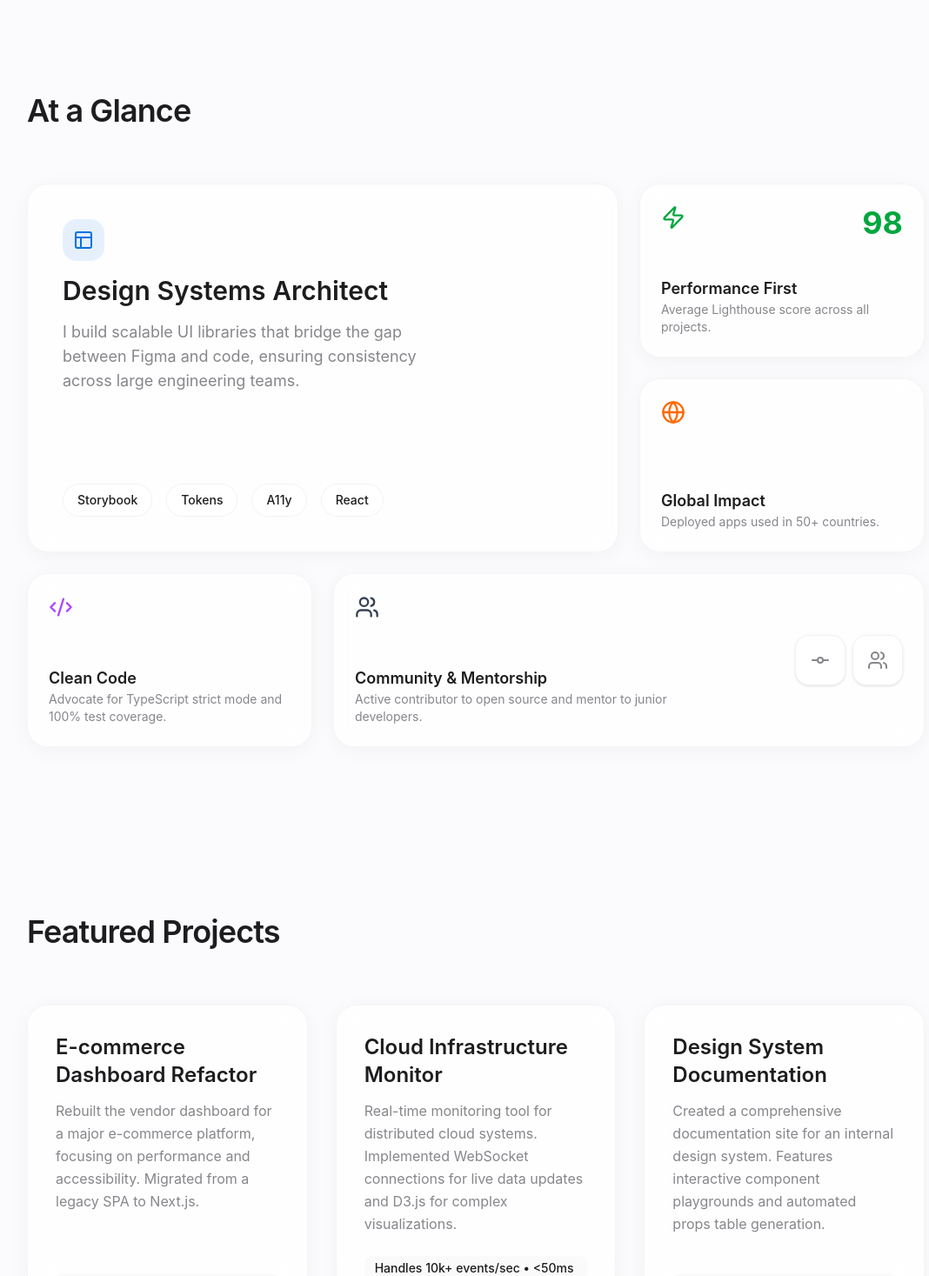
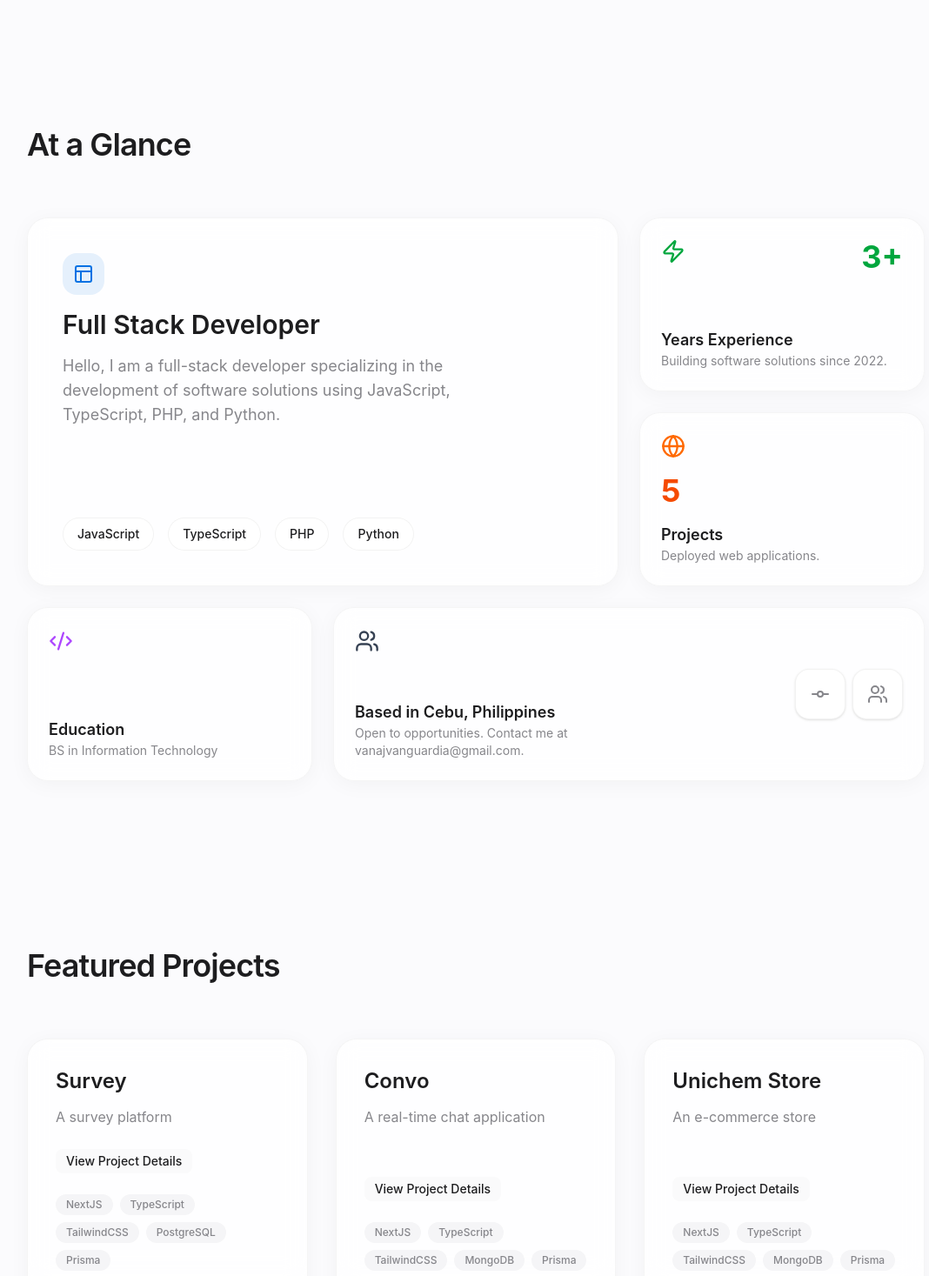
Before and after one commit to vn-aj-vngrd/portfolio-2.0, a Next.js app: page / in a window 1280 px wide. Shown: the part 1330-2797 px from the top of the page at 87% size, without its empty margins (93-1161 px from the left). Built offline with nearby package versions, Linux system fonts and the light colour scheme.

Commit message:
refactor: Externalize portfolio content into `portfolio-data.json` and introduce types for data-driven components.

```diff
--- a/src/components/sections/About.tsx
+++ b/src/components/sections/About.tsx
@@ -1,7 +1,9 @@
 import React from "react";
 import { Section } from "../ui/Section";
+import portfolioData from "@/data/portfolio-data.json";
 
 export const About = () => {
+  const { about } = portfolioData;
   return (
     <Section id="about">
       <div className="max-w-3xl mx-auto text-center space-y-8">
@@ -10,15 +12,11 @@ export const About = () => {
           and <span className="text-accent">engineering</span>.
         </h2>
         <div className="space-y-6 text-lg md:text-xl text-muted-foreground leading-relaxed">
+          <p>{about.description}</p>
           <p>
-            With over 6 years of experience, I believe that the best products
-            are built at the intersection of robust technical architecture and
-            intuitive user experience.
-          </p>
-          <p>
-            Currently, I'm focused on building accessible design systems and
-            optimizing performance for high-traffic applications. I enjoy
-            solving complex problems with simple, maintainable code.
+            I hold a {about.details.degree} and I am currently based in{" "}
+            {about.details.address}. My passion lies in creating software
+            solutions using modern technologies.
           </p>
         </div>
       </div>
--- a/src/components/sections/BentoGrid.tsx
+++ b/src/components/sections/BentoGrid.tsx
@@ -4,6 +4,7 @@ import React from "react";
 import { motion } from "framer-motion";
 import { Section } from "../ui/Section";
 import { Code2, Globe, Zap, Layout, Users, GitCommit } from "lucide-react";
+import portfolioData from "@/data/portfolio-data.json";
 
 const BentoCard = ({
   children,
@@ -26,6 +27,16 @@ const BentoCard = ({
 );
 
 export const BentoGrid = () => {
+  const { about, projects, skills, experience } = portfolioData;
+
+  // Calculate years of experience (approximate from first job)
+  const startYear = 2022; // Based on "September 2022" in data
+  const currentYear = new Date().getFullYear();
+  const yearsOfExperience = currentYear - startYear;
+
+  // Get top skills for the main card
+  const topSkills = skills.slice(0, 4);
+
   return (
     <Section id="highlights">
       <h2 className="text-4xl font-semibold mb-16 tracking-tight">
@@ -39,16 +50,13 @@ export const BentoGrid = () => {
               <div className="w-12 h-12 rounded-2xl bg-accent/10 flex items-center justify-center text-accent">
                 <Layout size={24} />
               </div>
-              <h3 className="text-3xl font-semibold">
-                Design Systems Architect
-              </h3>
+              <h3 className="text-3xl font-semibold">Full Stack Developer</h3>
               <p className="text-lg text-muted-foreground max-w-md">
-                I build scalable UI libraries that bridge the gap between Figma
-                and code, ensuring consistency across large engineering teams.
+                {about.description}
               </p>
             </div>
             <div className="flex flex-wrap gap-4 mt-8">
-              {["Storybook", "Tokens", "A11y", "React"].map((tag) => (
+              {topSkills.map((tag) => (
                 <span
                   key={tag}
                   className="px-4 py-2 bg-white/50 rounded-full text-sm font-medium border border-black/5"
@@ -60,7 +68,7 @@ export const BentoGrid = () => {
           </div>
         </BentoCard>
 
-        {/* Small Card: Performance */}
+        {/* Small Card: Experience */}
         <BentoCard
           delay={0.1}
           className="bg-gradient-to-br from-green-50 to-emerald-50"
@@ -68,34 +76,41 @@ export const BentoGrid = () => {
           <div className="flex flex-col h-full justify-between">
             <div className="flex justify-between items-start">
               <Zap className="text-green-600" size={28} />
-              <span className="text-4xl font-bold text-green-600">98</span>
+              <span className="text-4xl font-bold text-green-600">
+                {yearsOfExperience}+
+              </span>
             </div>
             <div>
-              <h4 className="font-semibold text-lg">Performance First</h4>
+              <h4 className="font-semibold text-lg">Years Experience</h4>
               <p className="text-sm text-muted-foreground">
-                Average Lighthouse score across all projects.
+                Building software solutions since {startYear}.
               </p>
             </div>
           </div>
         </BentoCard>
 
-        {/* Small Card: Global Reach */}
+        {/* Small Card: Projects */}
         <BentoCard
           delay={0.2}
           className="bg-gradient-to-br from-orange-50 to-amber-50"
         >
           <div className="flex flex-col h-full justify-between">
             <Globe className="text-orange-500" size={28} />
+            <div className="flex justify-between items-start">
+              <span className="text-4xl font-bold text-orange-600">
+                {projects.length}
+              </span>
+            </div>
             <div>
-              <h4 className="font-semibold text-lg">Global Impact</h4>
+              <h4 className="font-semibold text-lg">Projects</h4>
               <p className="text-sm text-muted-foreground">
-                Deployed apps used in 50+ countries.
+                Deployed web applications.
               </p>
             </div>
           </div>
         </BentoCard>
 
-        {/* Medium Card: Code Quality */}
+        {/* Medium Card: Education */}
         <BentoCard
           delay={0.3}
           className="md:col-span-1 bg-gradient-to-br from-purple-50 to-pink-50"
@@ -103,15 +118,15 @@ export const BentoGrid = () => {
           <div className="flex flex-col h-full justify-between">
             <Code2 className="text-purple-500" size={28} />
             <div>
-              <h4 className="font-semibold text-lg">Clean Code</h4>
+              <h4 className="font-semibold text-lg">Education</h4>
               <p className="text-sm text-muted-foreground">
-                Advocate for TypeScript strict mode and 100% test coverage.
+                {about.details.degree}
               </p>
             </div>
           </div>
         </BentoCard>
 
-        {/* Medium Card: Mentorship/Community */}
+        {/* Medium Card: Location & Contact */}
         <BentoCard
           delay={0.4}
           className="md:col-span-2 bg-gradient-to-br from-gray-50 to-slate-100"
@@ -121,11 +136,10 @@ export const BentoGrid = () => {
               <Users className="text-gray-700" size={28} />
               <div>
                 <h4 className="font-semibold text-lg">
-                  Community & Mentorship
+                  Based in {about.details.address}
                 </h4>
                 <p className="text-sm text-muted-foreground max-w-sm">
-                  Active contributor to open source and mentor to junior
-                  developers.
+                  Open to opportunities. Contact me at {about.details.email}.
                 </p>
               </div>
             </div>
--- a/src/components/sections/Experience.tsx
+++ b/src/components/sections/Experience.tsx
@@ -3,38 +3,14 @@
 import React from "react";
 import { Section } from "../ui/Section";
 
-const experience = [
-  {
-    role: "Senior Frontend Engineer",
-    company: "TechCorp",
-    period: "2022 - Present",
-    description: [
-      "Led the migration of the main marketing site to Next.js App Router, improving SEO and reducing build times by 60%.",
-      "Architected a shared component library used across 5 different product lines, ensuring UI consistency.",
-      "Mentored 3 junior developers and conducted weekly code review sessions.",
-    ],
-  },
-  {
-    role: "Frontend Engineer",
-    company: "StartupX",
-    period: "2020 - 2022",
-    description: [
-      "Developed key features for the flagship SaaS product using React and Redux.",
-      "Implemented a comprehensive end-to-end testing suite with Cypress, reducing regression bugs by 30%.",
-      "Collaborated closely with product designers to implement complex data visualizations.",
-    ],
-  },
-  {
-    role: "Web Developer",
-    company: "Creative Agency",
-    period: "2018 - 2020",
-    description: [
-      "Built responsive websites for diverse clients using modern HTML, CSS, and JavaScript.",
-      "Optimized site performance, achieving 90+ Lighthouse scores for all client projects.",
-      "Managed deployment pipelines and server configurations.",
-    ],
-  },
-];
+import portfolioData from "@/data/portfolio-data.json";
+
+const experience = portfolioData.experience.map((job) => ({
+  role: job.role,
+  company: job.company,
+  period: job.dates,
+  description: [job.description], // Wrap string in array to match component structure
+}));
 
 import { motion } from "framer-motion";
 
--- a/src/components/sections/Hero.tsx
+++ b/src/components/sections/Hero.tsx
@@ -5,8 +5,11 @@ import { motion } from "framer-motion";
 import { ArrowRight, Download } from "lucide-react";
 import { Button } from "../ui/Button";
 import { Section } from "../ui/Section";
+import portfolioData from "@/data/portfolio-data.json";
 
 export const Hero = () => {
+  const { about } = portfolioData;
+
   return (
     <Section className="min-h-screen flex items-center pt-32 pb-16 justify-center text-center">
       <div className="max-w-4xl">
@@ -28,9 +31,8 @@ export const Hero = () => {
           transition={{ duration: 0.6, delay: 0.2, ease: "easeOut" }}
           className="text-xl md:text-2xl text-muted-foreground mb-10 max-w-2xl mx-auto leading-relaxed"
         >
-          I'm John Doe, a Senior Full-Stack Engineer based in San Francisco. I
-          specialize in building scalable web applications and accessible design
-          systems.
+          I'm {about.details.name}, a {about.title} based in{" "}
+          {about.details.address}. {about.description}
         </motion.p>
 
         <motion.div
--- a/src/components/sections/Projects.tsx
+++ b/src/components/sections/Projects.tsx
@@ -5,42 +5,18 @@ import { ExternalLink, Github } from "lucide-react";
 import { Section } from "../ui/Section";
 import { Button } from "../ui/Button";
 
-const projects = [
-  {
-    title: "E-commerce Dashboard Refactor",
-    description:
-      "Rebuilt the vendor dashboard for a major e-commerce platform, focusing on performance and accessibility. Migrated from a legacy SPA to Next.js.",
-    metrics: "Reduced TTI by 40% • 50k+ daily users • 98/100 Lighthouse",
-    tags: ["Next.js", "TypeScript", "GraphQL", "TanStack Query"],
-    links: {
-      demo: "https://example.com",
-      repo: "https://github.com",
-    },
+import portfolioData from "@/data/portfolio-data.json";
+
+const projects = portfolioData.projects.map((project) => ({
+  title: project.title,
+  description: project.description,
+  metrics: "View Project Details", // Placeholder as metrics are not in JSON
+  tags: project.tech,
+  links: {
+    demo: project.link,
+    repo: project.link, // Assuming repo link is same or not available separately
   },
-  {
-    title: "Cloud Infrastructure Monitor",
-    description:
-      "Real-time monitoring tool for distributed cloud systems. Implemented WebSocket connections for live data updates and D3.js for complex visualizations.",
-    metrics:
-      "Handles 10k+ events/sec • <50ms latency • Zero downtime deployment",
-    tags: ["React", "Node.js", "WebSockets", "D3.js", "Redis"],
-    links: {
-      demo: "https://example.com",
-      repo: "https://github.com",
-    },
-  },
-  {
-    title: "Design System Documentation",
-    description:
-      "Created a comprehensive documentation site for an internal design system. Features interactive component playgrounds and automated props table generation.",
-    metrics: "Used by 40+ engineers • Reduced onboarding time by 50%",
-    tags: ["Next.js", "MDX", "Tailwind CSS", "Storybook"],
-    links: {
-      demo: "https://example.com",
-      repo: "https://github.com",
-    },
-  },
-];
+}));
 
 import { motion } from "framer-motion";
 
--- a/src/components/sections/Skills.tsx
+++ b/src/components/sections/Skills.tsx
@@ -4,38 +4,72 @@ import React from "react";
 import { motion } from "framer-motion";
 import { Section } from "../ui/Section";
 
-const skills = {
-  Frontend: [
+import portfolioData from "@/data/portfolio-data.json";
+
+const categorizeSkills = (skills: string[]) => {
+  const categories: Record<string, string[]> = {
+    Frontend: [],
+    Backend: [],
+    Database: [],
+    Tools: [],
+    Other: [],
+  };
+
+  const frontendSkills = [
+    "JavaScript",
+    "TypeScript",
     "React",
-    "Next.js",
-    "TypeScript",
-    "Tailwind CSS",
-    "Framer Motion",
+    "NextJS",
+    "TailwindCSS",
+    "HTML5",
+    "CSS3",
+    "Figma",
+    "Redux",
+    "Zustand",
     "GraphQL",
-    "Redux/Zustand",
-  ],
-  Backend: [
-    "Node.js",
-    "PostgreSQL",
-    "Redis",
-    "Serverless Functions",
+  ];
+  const backendSkills = [
+    "PHP",
+    "Python",
+    "NodeJS",
+    "Express",
+    "ASP .NET Core",
     "REST APIs",
-  ],
-  Tooling: [
+  ];
+  const databaseSkills = ["MySQL", "MongoDB", "PostgreSQL", "MSSQL", "Redis"];
+  const toolSkills = [
+    "Docker",
+    "GitHub",
     "Git",
-    "Docker",
+    "Slack",
+    "Trello",
     "AWS",
-    "CI/CD (GitHub Actions)",
-    "Jest/Vitest",
+    "CI/CD",
+    "Jest",
     "Cypress",
-  ],
-  Design: [
-    "Figma",
-    "UI/UX Principles",
-    "Accessibility (WCAG)",
-    "Design Systems",
-  ],
+  ];
+
+  skills.forEach((skill) => {
+    if (frontendSkills.includes(skill)) {
+      categories.Frontend.push(skill);
+    } else if (backendSkills.includes(skill)) {
+      categories.Backend.push(skill);
+    } else if (databaseSkills.includes(skill)) {
+      categories.Database.push(skill);
+    } else if (toolSkills.includes(skill)) {
+      categories.Tools.push(skill);
+    } else {
+      categories.Other.push(skill);
+    }
+  });
+
+  // Remove empty categories
+  return Object.fromEntries(
+    Object.entries(categories).filter(([_, v]) => v.length > 0)
+  );
 };
+
+const skills = categorizeSkills(portfolioData.skills);
 
 export const Skills = () => {
   return (
--- /dev/null
+++ b/src/data/portfolio-data.json
@@ -0,0 +1,131 @@
+{
+    "about": {
+        "title": "About Me",
+        "description": "Hello, I am a full-stack developer specializing in the development of software solutions using JavaScript, TypeScript, PHP, and Python.",
+        "details": {
+            "name": "Van AJ Vanguardia",
+            "age": "23 years old",
+            "degree": "BS in Information Technology",
+            "email": "vanajvanguardia@gmail.com",
+            "address": "Cebu, Philippines"
+        }
+    },
+    "experience": [
+        {
+            "company": "Full Scale Teams PH",
+            "role": "Software Developer",
+            "dates": "July 2024 - Present",
+            "description": "Developing software solutions using ASP .NET Core, NextJS, Docker, MSSQL, GitHub, Slack, and Trello to collaborate with teams in writing, debugging, and testing code."
+        },
+        {
+            "company": "GigaBook Inc.",
+            "role": "Full Scale - Internship",
+            "dates": "September 2023 - January 2024",
+            "description": "Engaged in diverse training programs and assessment projects, utilizing technologies like ASP .NET Core, NextJS, Docker, MSSQL, GitHub, Slack, and Trello to collaborate with teams in writing, debugging, and testing code."
+        },
+        {
+            "company": "MYT SoftDev Solutions Inc.",
+            "role": "Module 0 - Internship",
+            "dates": "September 2022 - December 2022",
+            "description": "Engaged in developing different ERP systems, specializing in backend development, and trained to adapt to the current trend in the IT industry."
+        },
+        {
+            "company": "Summer Internship",
+            "role": "Astro Shipping Management Inc.",
+            "dates": "June 2022 - July 2022",
+            "description": "Created software that performs data migration to transfer data from an Excel file to the company's planned maintenance system."
+        }
+    ],
+    "education": [
+        {
+            "school": "University of Cebu",
+            "degree": "BS in Information Technology",
+            "dates": "2020 - 2024"
+        }
+    ],
+    "skills": [
+        "JavaScript",
+        "TypeScript",
+        "PHP",
+        "Python",
+        "React",
+        "NextJS",
+        "NodeJS",
+        "Express",
+        "TailwindCSS",
+        "MySQL",
+        "MongoDB",
+        "PostgreSQL",
+        "ASP .NET Core",
+        "Docker",
+        "MSSQL",
+        "GitHub",
+        "Slack",
+        "Trello",
+        "HTML5",
+        "CSS3",
+        "Git",
+        "Figma"
+    ],
+    "projects": [
+        {
+            "title": "Survey",
+            "description": "A survey platform",
+            "tech": [
+                "NextJS",
+                "TypeScript",
+                "TailwindCSS",
+                "PostgreSQL",
+                "Prisma"
+            ],
+            "link": "https://survey-beta-pied.vercel.app/"
+        },
+        {
+            "title": "Convo",
+            "description": "A real-time chat application",
+            "tech": [
+                "NextJS",
+                "TypeScript",
+                "TailwindCSS",
+                "MongoDB",
+                "Prisma"
+            ],
+            "link": "https://convo-beta-five.vercel.app/"
+        },
+        {
+            "title": "Unichem Store",
+            "description": "An e-commerce store",
+            "tech": [
+                "NextJS",
+                "TypeScript",
+                "TailwindCSS",
+                "MongoDB",
+                "Prisma"
+            ],
+            "link": "https://unichem-store.vercel.app/"
+        },
+        {
+            "title": "WatchBox",
+            "description": "A movie/TV show tracker",
+            "tech": [
+                "React",
+                "JavaScript",
+                "TailwindCSS",
+                "Firebase"
+            ],
+            "link": "https://watchbox-alpha.vercel.app/"
+        },
+        {
+            "title": "NextSched",
+            "description": "A scheduling application",
+            "tech": [
+                "NextJS",
+                "TypeScript",
+                "TailwindCSS",
+                "PostgreSQL",
+                "Prisma"
+            ],
+            "link": "https://nextsched-beta.vercel.app/"
+        }
+    ]
+}
```
Also changed, not shown: src/types/index.ts (added, +41 -0 lines).
